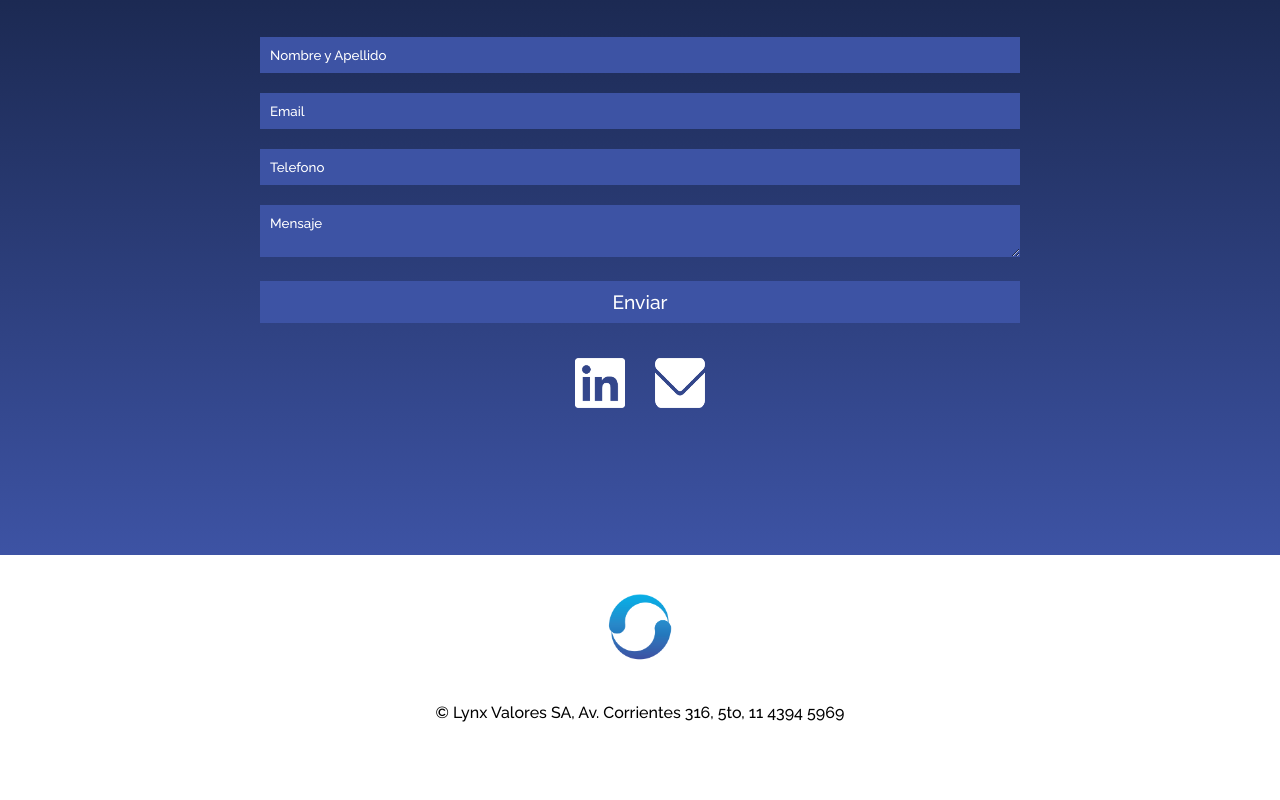
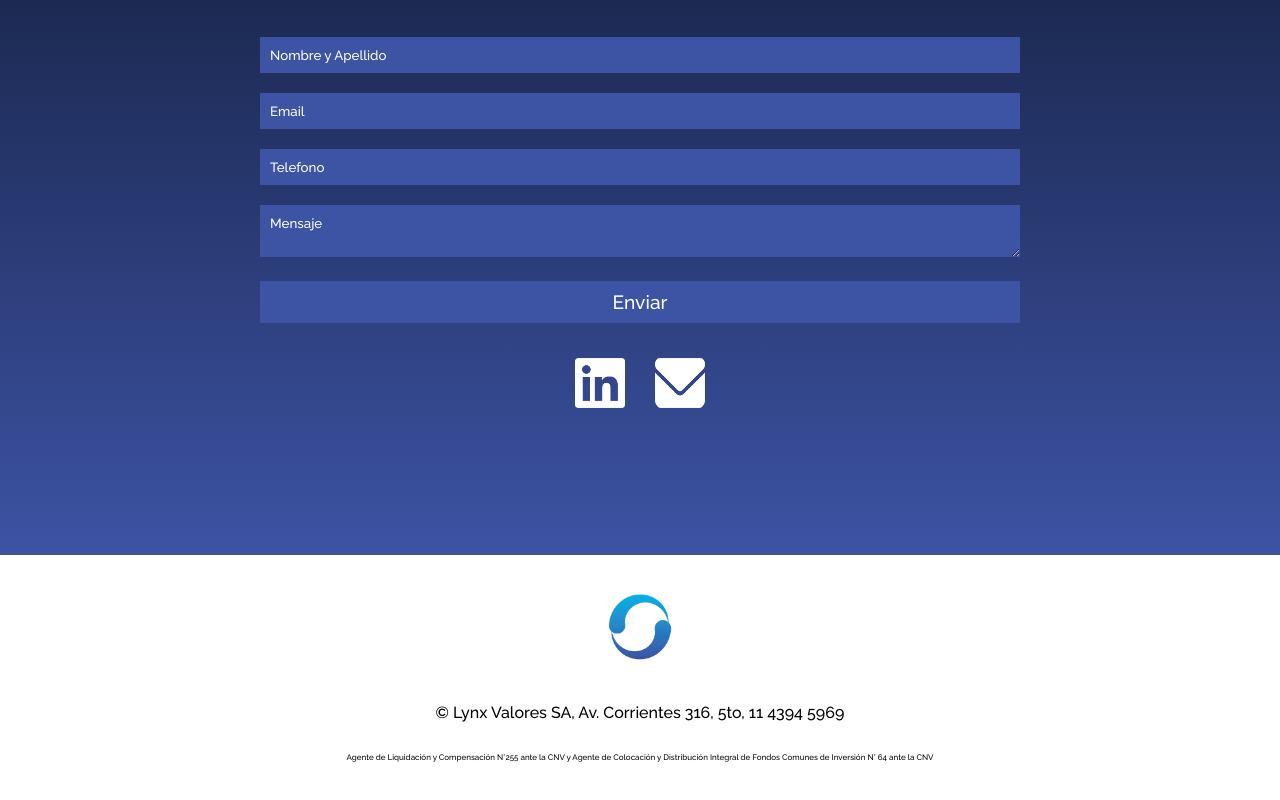
Before and after one commit to julia-boop/lynx, a React (Create React App) app: page / in a window 1280 px wide. Shown: the part 5467-6267 px from the top of the page. Before the commit the page ends 6239 px from the top, so only its background shows below. Built offline with nearby package versions, Linux system fonts and the light colour scheme.

Commit message:
actualizacion pdf

```diff
--- a/src/components/Faqs/Accordion.js
+++ b/src/components/Faqs/Accordion.js
@@ -97,7 +97,7 @@ export default function ControlledAccordion() {
         </AccordionSummary>
         <AccordionDetails>
           <Typography>
-          Es un requisito fundamental de la UIF que regula la actividad financiera. Para determinar si dicha declaración le corresponden <a href="/docs/PePs.pdf" download>ingrese aquí.</a>
+          Es un requisito fundamental de la UIF que regula la actividad financiera. Para determinar si dicha declaración le corresponden <a href="/docs/PEP.pdf" download>ingrese aquí.</a>
           </Typography>
         </AccordionDetails>
       </Accordion>
--- a/src/components/Footer/Footer.css
+++ b/src/components/Footer/Footer.css
@@ -30,3 +30,8 @@
         width: 60px;
     }
 }
+
+#tag{
+    font-size: 0.5rem;
+    margin-top: 0px;
+}
--- a/src/components/Footer/Footer.js
+++ b/src/components/Footer/Footer.js
@@ -6,6 +6,7 @@ function Footer() {
         <div className="footer-container">
             <img src="/logos/LOGO-06.png" alt="logo"></img>
             <p>© Lynx Valores SA, Av. Corrientes 316, 5to, 11 4394 5969</p>
+            <p id="tag">Agente de Liquidación y Compensación N°255 ante la CNV y Agente de Colocación y Distribución Integral de Fondos Comunes de Inversión N° 64 ante la CNV</p>
         </div>
     )
 }
```
Also changed, not shown: 1 other file (tests, documents, lock files or other folders).
